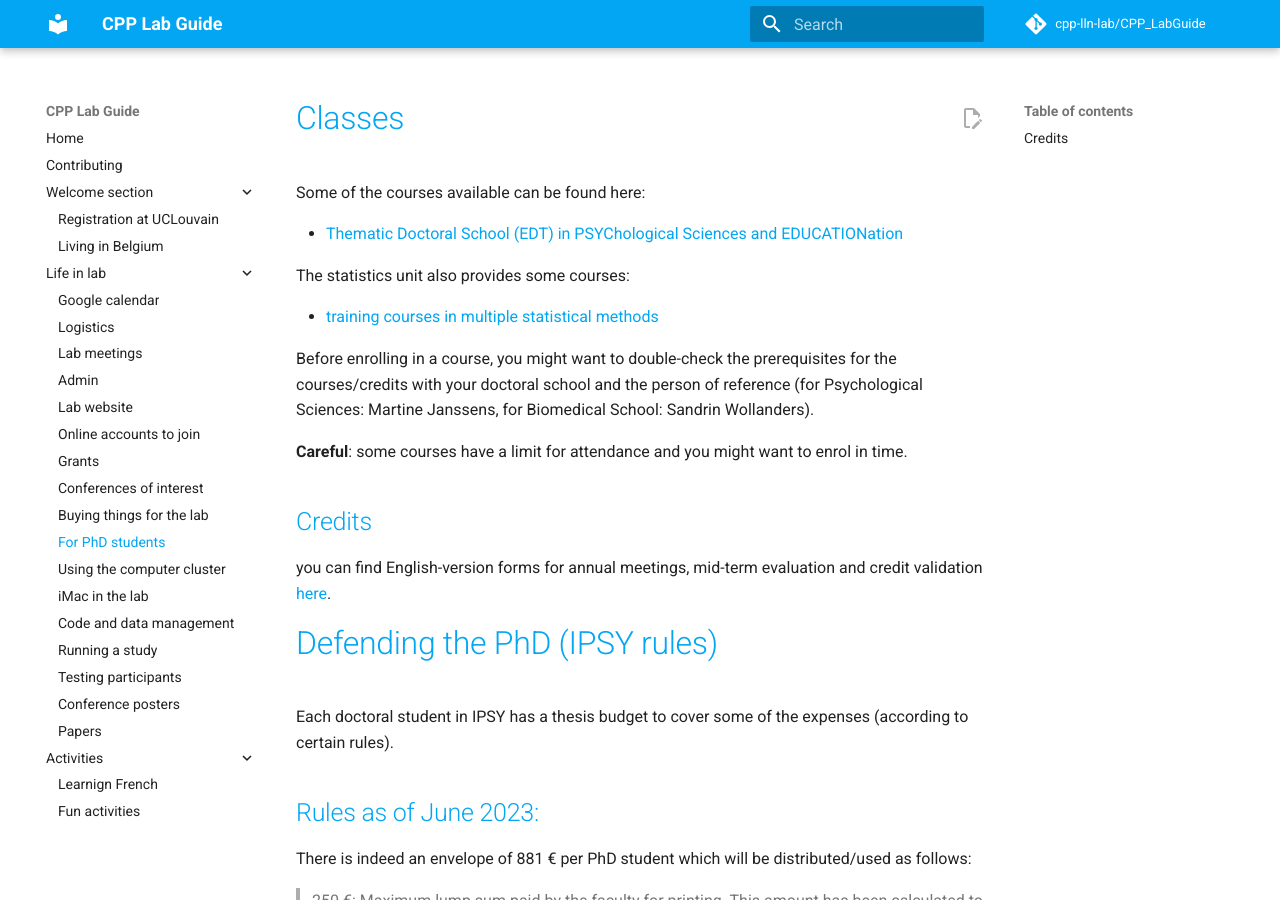
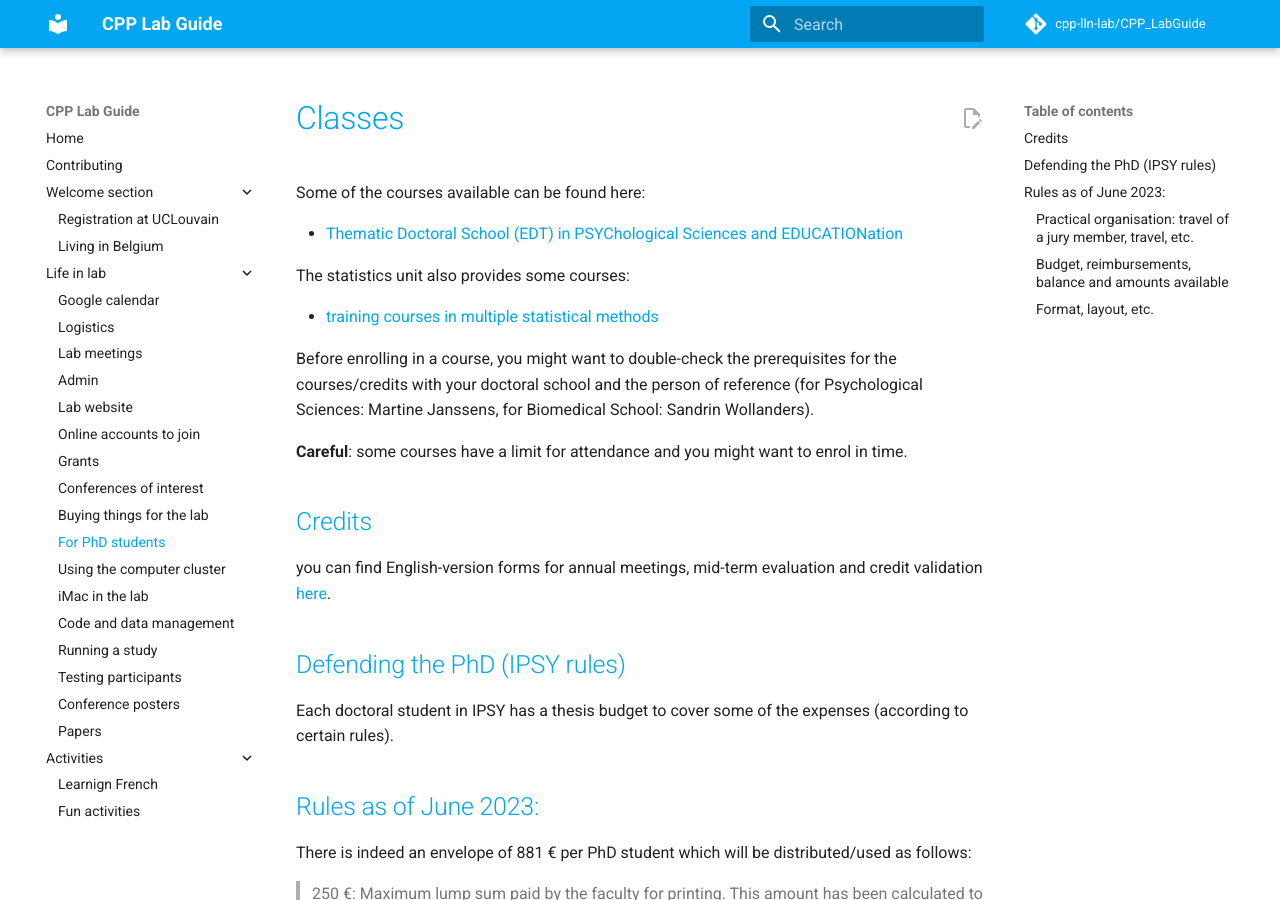
Before and after one commit to cpp-lln-lab/CPP_LabGuide, an MkDocs documentation site: the page built from doc/for_phd_students.md, in a window 1280 px wide and 900 px high. Built offline with MkDocs 1.6.1 and Material for MkDocs 9.7.7, drawn with Linux system fonts in a browser that asks for light colours; comment, search, counter and statistics services are not loaded.

Commit message:
Update doc/for_phd_students.md
Co-authored-by: Marco Barilari <38101692+marcobarilari@users.noreply.github.com>

```diff
--- a/doc/for_phd_students.md
+++ b/doc/for_phd_students.md
@@ -19,7 +19,8 @@ Before enrolling in a course, you might want to double-check the prerequisites f
 you can find English-version forms for annual meetings, mid-term evaluation and credit validation [here](https://uclouvain.be/en/faculties/psp/formulaires-informations-pratiques.html).
 
 
-# Defending the PhD (IPSY rules)
+## Defending the PhD (IPSY rules)
+
 
 Each doctoral student in IPSY has a thesis budget to cover some of the expenses (according to certain rules).
 
```
